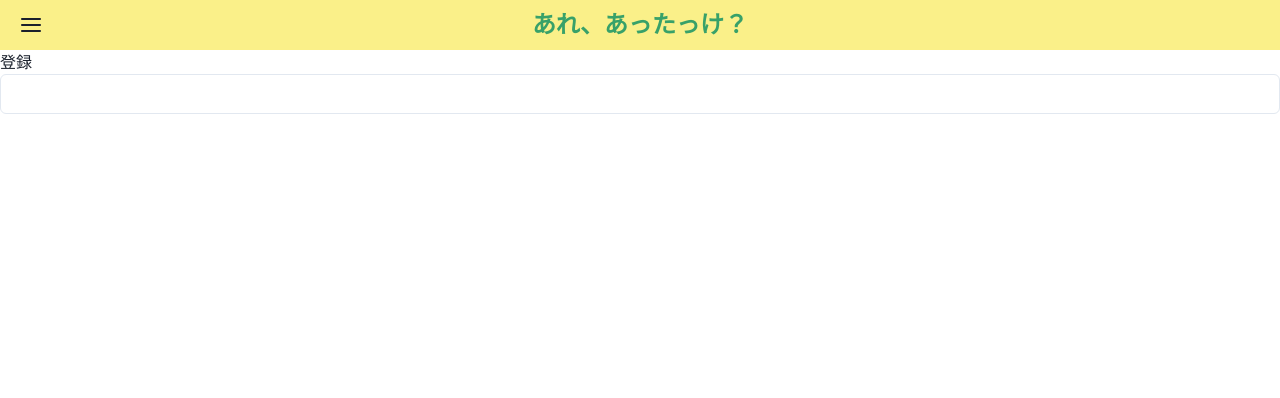
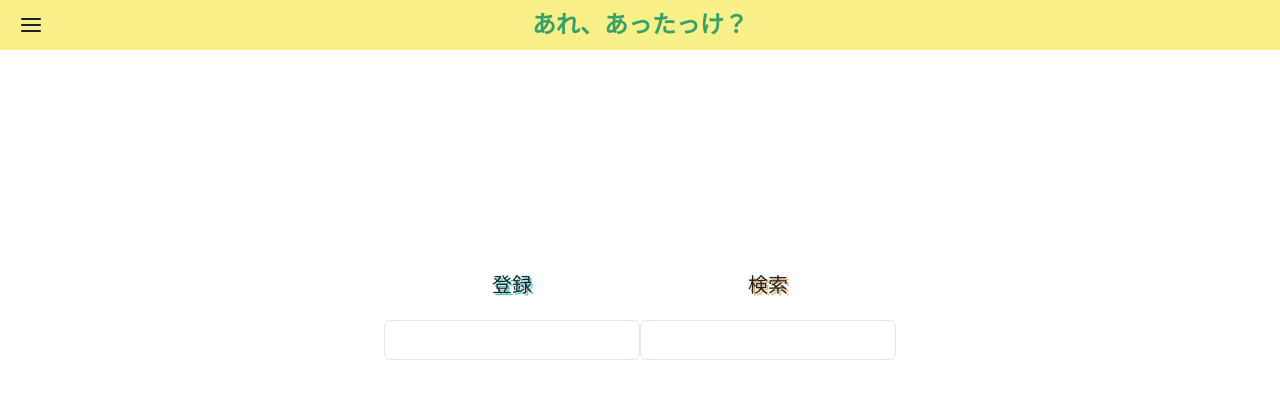
Before and after one commit to y-u27/home-stock, a Next.js app: page /manage in a window 1280 px wide. Shown: the top 398 px of the page. Built offline with nearby package versions, Linux system fonts and the light colour scheme.

Commit message:
登録・検索フィールド追加

```diff
--- a/app/components/MainPage.tsx
+++ b/app/components/MainPage.tsx
@@ -1,12 +1,19 @@
-import { Box, Input, Text } from "@chakra-ui/react";
+import { Box, Input, Spacer, Text } from "@chakra-ui/react";
 import React from "react";
 
 const MainPage = () => {
   return (
     <>
-      <Box>
-        <Text>登録</Text>
-        <Input/>
+      <Box display="flex" justifyContent="center" pt="200px">
+        <Box pl="30%">
+          <Text fontSize="20px" textAlign="center" textShadow='2px 2px #4FD1C5' m='5'>登録</Text>
+          <Input />
+        </Box>
+        <Spacer />
+        <Box pr="30%">
+          <Text fontSize="20px" textAlign="center" textShadow='2px 2px #F6AD55' m='5'>検索</Text>
+          <Input />
+        </Box>
       </Box>
     </>
   );
```
